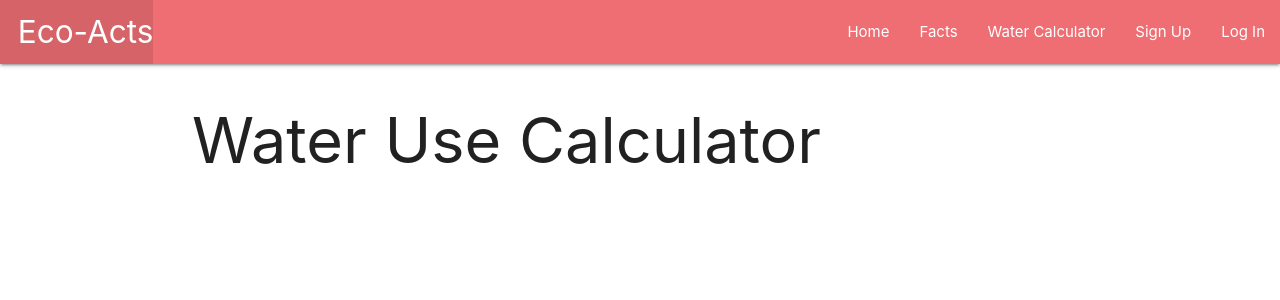
After one commit to kkonkel23/Eco-Acts, a Django app: page /wateruse/ in a window 1280 px wide. The commit adds this page. Shown: the top 300 px of the page. Run offline with Django 3.2, Linux system fonts and the light colour scheme.

Commit message:
add water calculator

```diff
--- a/main_app/templates/base.html
+++ b/main_app/templates/base.html
@@ -21,6 +21,7 @@
             <!-- changes below -->
             <li><a href="{% url 'home' %}">Home</a></li>
             <li><a href="{% url 'facts' %}">Facts</a></li>
+            <li><a href="{% url 'water_use' %}">Water Calculator</a></li>
             {% if user.is_authenticated %}
             <li><a href="{% url 'index' %}">Activities</a></li>
             <li><a href="{% url 'user_activities' user.id %}">My Activities</a></li>
--- /dev/null
+++ b/main_app/templates/water_use.html
@@ -0,0 +1,6 @@
+{% extends 'base.html' %}
+{% block content %}
+
+<h1>Water Use Calculator</h1>
+
+{% endblock %}
--- a/main_app/urls.py
+++ b/main_app/urls.py
@@ -4,11 +4,11 @@ from . import views
 urlpatterns = [
     path('', views.home, name='home'),
     path('facts/', views.facts, name='facts'),
+    path('wateruse/', views.water_use, name='water_use'),
     path('accounts/<int:user_id>/', views.user_activities, name='user_activities'),
     path('activities/', views.ActivityList.as_view(), name='index'),
     path('activities/<int:activity_id>/', views.activities_detail, name='detail'),
     path('accounts/<int:user_id>/add_note', views.add_note, name='add_note'),
-    # path('notes/create/', views.NoteCreate.as_view(), name='note_create'),
     path('accounts/<int:pk>/delete_note', views.NoteDelete.as_view(), name='delete_note'),
     path('accounts/<int:pk>/update_note', views.NoteUpdate.as_view(), name='note_update'),
     path('activities/<int:activity_id>/assoc_activity/<int:user_id>/', views.assoc_activity, name='assoc_activity'),
--- a/main_app/views.py
+++ b/main_app/views.py
@@ -15,6 +15,9 @@ def home(request):
 
 def facts(request):
   return render(request, 'facts.html')
+
+def water_use(request):
+    return render(request, 'water_use.html')
 
 
 def signup(request):
@@ -37,7 +40,7 @@ def signup(request):
   context = {'form': form, 'error_message': error_message}
   return render(request, 'registration/signup.html', context)
 
-
+@login_required
 def user_activities(request, user_id):
   user = User.objects.get(id=user_id)
   my_activities = MyActivity.objects.get(user_id=user_id).my_activities.all()
@@ -48,11 +51,13 @@ def user_activities(request, user_id):
   note_form = NoteForm()
   return render(request, 'user_activities.html',{ 'note_form': note_form, 'user': user,'my_activities': my_activities,})
 
+@login_required
 def assoc_activity(request, activity_id, user_id):
     activity = Activity.objects.get(id=activity_id)
     MyActivity.objects.get(user_id=user_id).my_activities.add(activity)
     return redirect('user_activities', user_id)
 
+@login_required
 def unassoc_activity(request, activity_id, user_id):
     activity = Activity.objects.get(id=activity_id)
     MyActivity.objects.get(user_id=user_id).my_activities.remove(activity)
@@ -61,6 +66,7 @@ def unassoc_activity(request, activity_id, user_id):
 class ActivityList(LoginRequiredMixin,ListView):
     model = Activity
 
+@login_required
 def activities_detail(request, activity_id):
     activity = Activity.objects.get(id=activity_id)
     if request.user.username:
@@ -73,6 +79,7 @@ def activities_detail(request, activity_id):
     }
     return render(request, 'main_app/activity_detail.html', context)
 
+@login_required
 def add_note(request, user_id):
     form = NoteForm(request.POST)
     if form.is_valid():
@@ -81,11 +88,11 @@ def add_note(request, user_id):
         new_note.save()
     return redirect('user_activities', user_id=user_id)
 
-class NoteDelete(DeleteView):
+class NoteDelete(LoginRequiredMixin,DeleteView):
     model = Note
     success_url = '/activities/'
 
-class NoteUpdate(UpdateView):
+class NoteUpdate(LoginRequiredMixin,UpdateView):
     model = Note
     fields = ['name', 'content']
     success_url = '/activities/'
```
